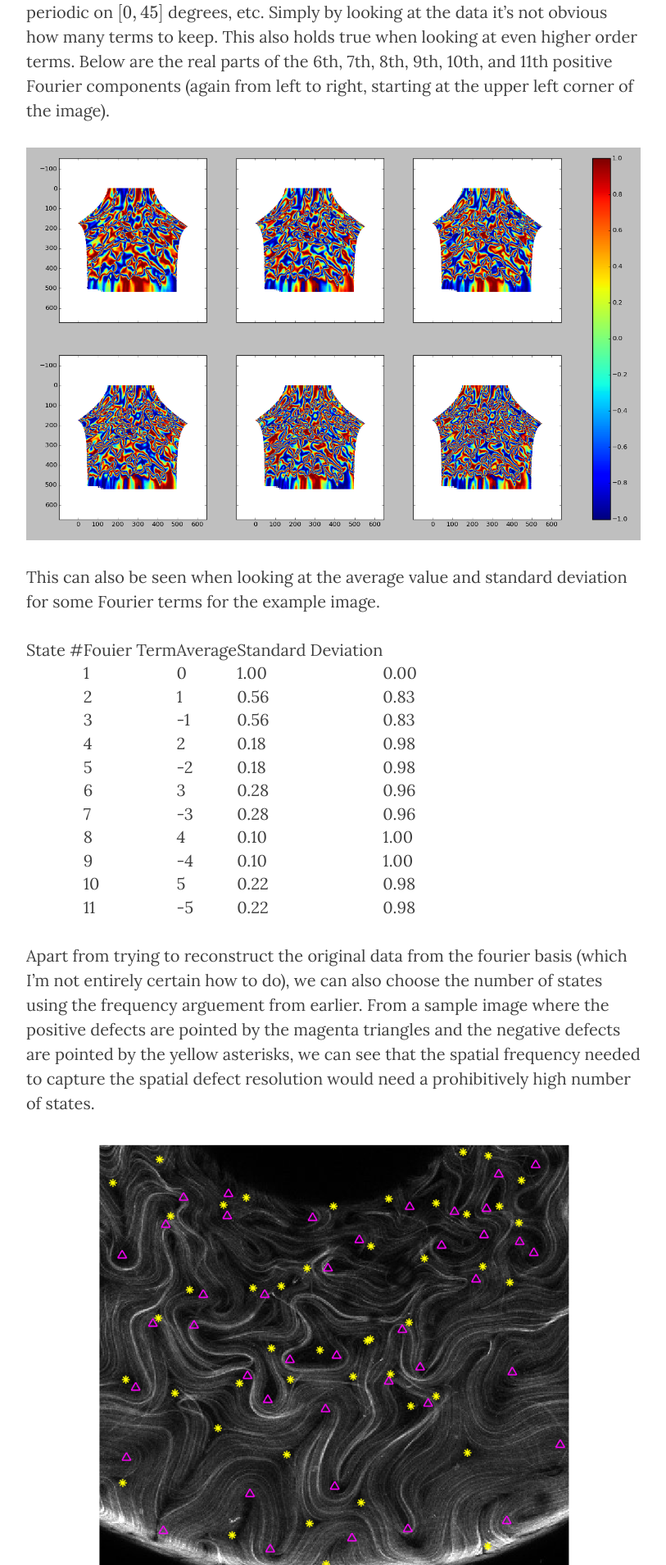
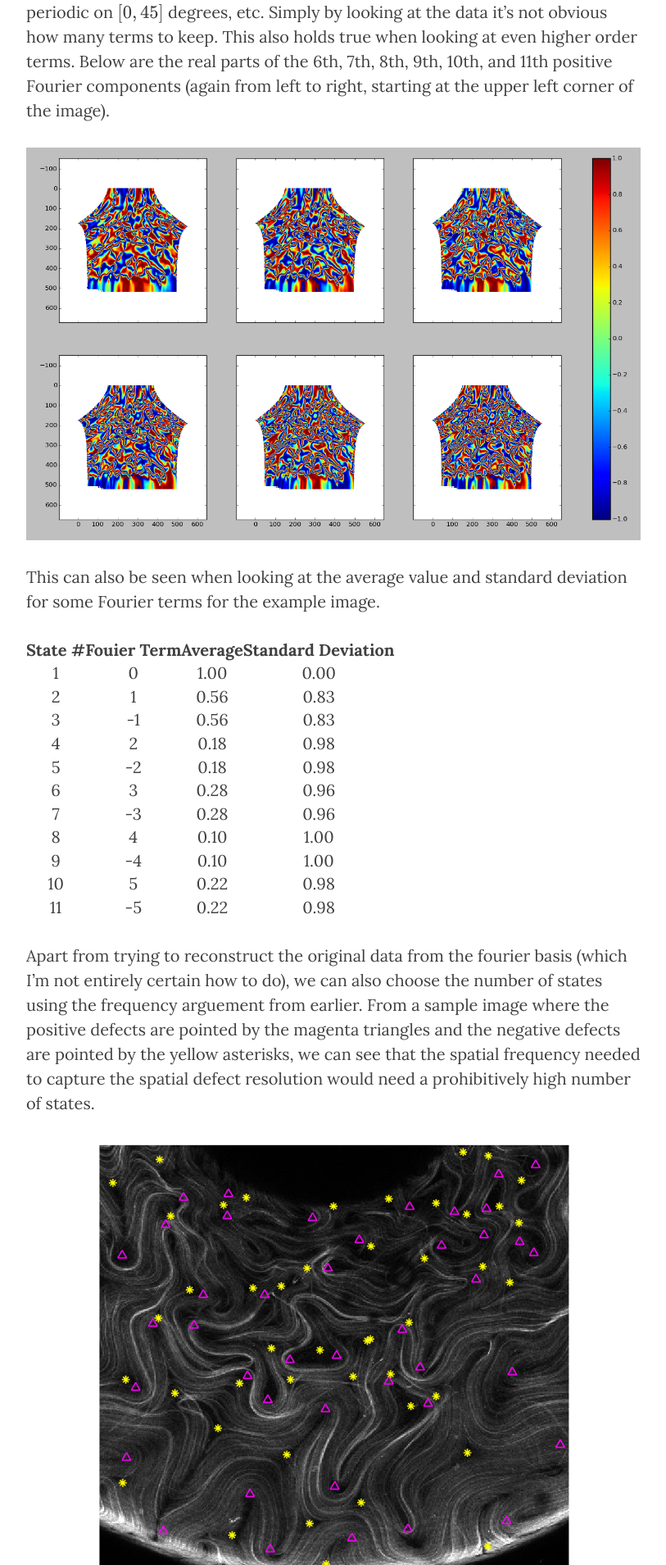
Before and after one commit to Materials-Informatics-Class-Fall2015/MIC-Active-Nematics-Torus, a Jekyll site: the page built from _posts/2015-10-31-Blog-Post-7.markdown, in a window 1280 px wide. Shown: the part 2417-4326 px from the top of the page at 82% size, without its empty margins (233-1046 px from the left). Built offline with Jekyll 4.4.1, drawn with Linux system fonts in a browser that asks for light colours; nearby versions of some CDN libraries; formulas are drawn with MathJax 3; comment, search, counter and statistics services are not loaded.

Commit message:
table edit

```diff
--- a/_posts/2015-10-31-Blog-Post-7.markdown
+++ b/_posts/2015-10-31-Blog-Post-7.markdown
@@ -28,7 +28,8 @@ Physically, we interpret this space in terms of the spatial frequencies of the o
 
 This can also be seen when looking at the average value and standard deviation for some Fourier terms for the example image.
 
-State # | Fouier Term | Average | Standard Deviation
+|State # | Fouier Term | Average | Standard Deviation|
+|:-----:|:-----:|:-----:|:-----:|
 | 1 |0| 1.00 | 0.00 |
 | 2 |1| 0.56 | 0.83 |
 | 3 |-1| 0.56 | 0.83 |
```
